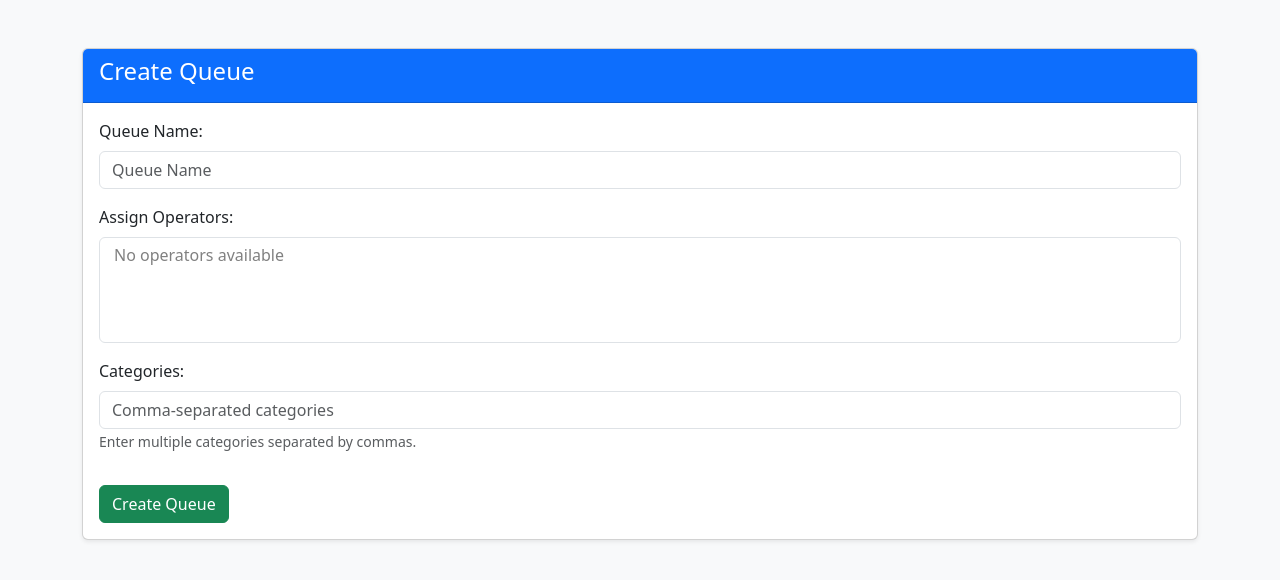
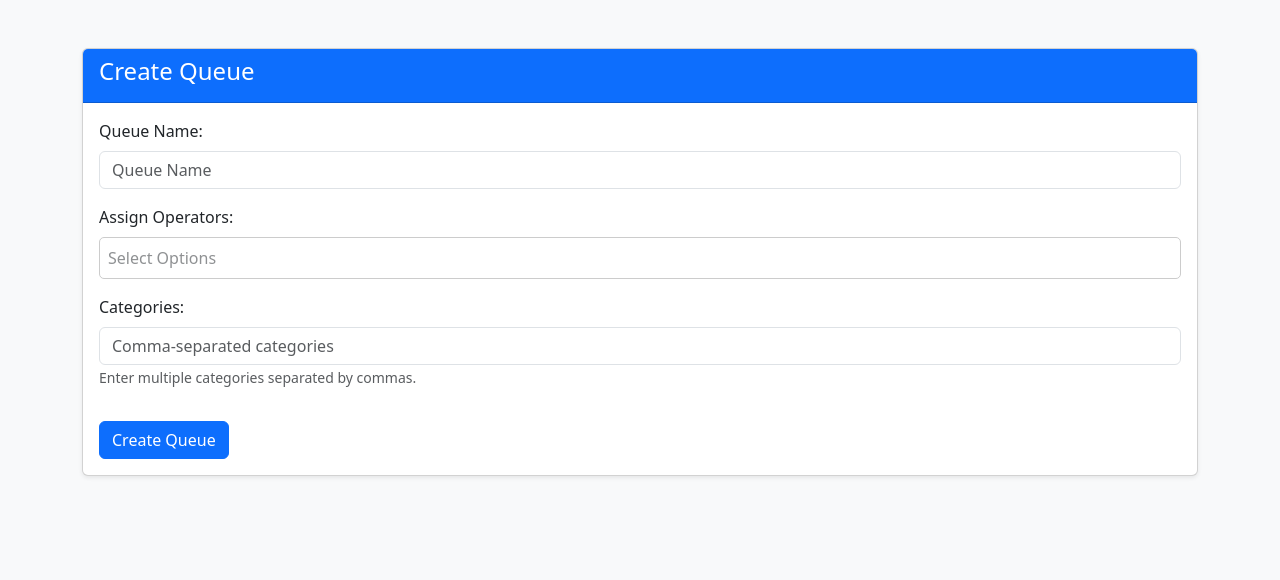
Before and after one commit to MajdAlkawaas/virtual_queue_system, a Django app: template virtual_queue_system/templates/create_queue.html in a window 1280 px wide. Shown: the top 580 px of the page. Run offline with Django 5.2, Linux system fonts and the light colour scheme; the template is opened without the code that fills it: values that come from a table or form of the project are taken from there, others are empty; parts of the project's set-up code (start-up, migrations or seed data) failed here and were passed over.

Commit message:
Modified the create_queue template to include a better multiselect input

```diff
--- a/virtual_queue_system/templates/create_queue.html
+++ b/virtual_queue_system/templates/create_queue.html
@@ -6,6 +6,89 @@
     <meta name="viewport" content="width=device-width, initial-scale=1">
     <title>Create Queue</title>
     <link href="https://cdn.jsdelivr.net/npm/bootstrap@5.3.0/dist/css/bootstrap.min.css" rel="stylesheet">
+
+    <style>
+        /* Custom Multi-Select Dropdown */
+.custom-multi-select {
+    position: relative;
+    /* width: 250px; */
+}
+
+/* Hidden default select */
+.custom-multi-select select {
+    display: none;
+}
+
+/* Styled dropdown button */
+.selected-items {
+    border: 1px solid #ccc;
+    border-radius: 5px;
+    padding: 8px;
+    min-height: 40px;
+    display: flex;
+    flex-wrap: wrap;
+    align-items: center;
+    cursor: pointer;
+    background-color: #fff;
+}
+
+/* Placeholder text */
+.selected-items .placeholder {
+    background-color: rgb(33 37 41 / 0%);
+}
+
+/* Selected item tags */
+.selected-items .selected-tag {
+    background: #007bff;
+    color: white;
+    padding: 5px 10px;
+    border-radius: 15px;
+    margin: 2px;
+    display: flex;
+    align-items: center;
+    font-size: 14px;
+}
+
+/* Remove icon */
+.selected-items .selected-tag span {
+    margin-left: 8px;
+    cursor: pointer;
+    font-weight: bold;
+}
+
+/* Custom dropdown list */
+.custom-dropdown {
+    position: absolute;
+    top: 100%;
+    left: 0;
+    width: 100%;
+    background: white;
+    border: 1px solid #ccc;
+    border-radius: 5px;
+    display: none;
+    z-index: 10;
+    max-height: 200px;
+    overflow-y: auto;
+}
+
+/* Checkbox list inside dropdown */
+.custom-dropdown label {
+    display: block;
+    padding: 8px;
+    cursor: pointer;
+}
+
+.custom-dropdown label:hover {
+    background: #f1f1f1;
+}
+
+/* Show dropdown */
+.custom-dropdown.show {
+    display: block;
+}
+
+    </style>
+
 </head>
 <body class="bg-light">
 
@@ -31,14 +114,20 @@
 
                 <!-- Operator Selection -->
                 <div class="mb-3">
-                    <label for="operators" class="form-label">Assign Operators:</label>
-                    <select name="operators" id="operators" class="form-select" multiple>
-                        {% for operator in operators %}
-                            <option value="{{ operator.id }}">{{ operator.user.username }}</option>
-                        {% empty %}
-                            <option disabled>No operators available</option>
-                        {% endfor %}
-                    </select>
+                    <div class="custom-multi-select">
+                        <label for="multiSelect" class="form-label">Assign Operators:</label>
+
+                        <select id="multiSelect" multiple>
+                            {% for value, label in form.fields.operators.choices %}
+                                <option value="{{ value }}" {% if value in form.operators.value %}selected{% endif %}>
+                                    {{ label }}
+                                </option>
+                            {% endfor %}
+                        </select>
+                        <div class="selected-items">
+                            <span class="placeholder">Select Options</span>
+                        </div>
+                    </div>
                 </div>
 
                 <!-- Category Input -->
@@ -49,12 +138,79 @@
                 </div>
 
                 <!-- Submit Button -->
-                <button type="submit" class="btn btn-success mt-3">Create Queue</button>
+                <button type="submit" class="btn btn-primary mt-3">Create Queue</button>
             </form>
         </div>
     </div>
 </div>
 
+
 <script src="https://cdn.jsdelivr.net/npm/bootstrap@5.3.0/dist/js/bootstrap.bundle.min.js"></script>
+
+<script>
+    document.addEventListener("DOMContentLoaded", function () {
+    const selectElement = document.getElementById("multiSelect");
+    const selectedItemsContainer = document.querySelector(".selected-items");
+    const placeholder = document.querySelector(".selected-items .placeholder");
+
+    // Create dropdown container dynamically
+    const dropdown = document.createElement("div");
+    dropdown.classList.add("custom-dropdown");
+    selectElement.parentNode.appendChild(dropdown);
+
+    // Populate dropdown with checkboxes
+    Array.from(selectElement.options).forEach(option => {
+        const label = document.createElement("label");
+        label.innerHTML = `<input type="checkbox" value="${option.text}"> ${option.text}`;
+        dropdown.appendChild(label);
+    });
+
+    // Show/Hide dropdown on click
+    selectedItemsContainer.addEventListener("click", function () {
+        dropdown.classList.toggle("show");
+    });
+
+    // Handle option selection
+    dropdown.addEventListener("change", function (event) {
+        if (event.target.tagName === "INPUT") {
+            updateSelectedItems();
+        }
+    });
+
+    function updateSelectedItems() {
+        const selectedCheckboxes = dropdown.querySelectorAll("input:checked");
+        selectedItemsContainer.innerHTML = ""; // Clear previous selections
+
+        if (selectedCheckboxes.length === 0) {
+            selectedItemsContainer.appendChild(placeholder);
+        } else {
+            selectedCheckboxes.forEach(checkbox => {
+                const tag = document.createElement("span");
+                tag.classList.add("selected-tag");
+                tag.textContent = checkbox.value;
+
+                // Remove item on click
+                const removeIcon = document.createElement("span");
+                removeIcon.textContent = " ×";
+                removeIcon.addEventListener("click", function () {
+                    checkbox.checked = false;
+                    updateSelectedItems();
+                });
+
+                tag.appendChild(removeIcon);
+                selectedItemsContainer.appendChild(tag);
+            });
+        }
+    }
+
+    // Hide dropdown when clicking outside
+    document.addEventListener("click", function (event) {
+        if (!selectElement.parentNode.contains(event.target)) {
+            dropdown.classList.remove("show");
+        }
+    });
+});
+
+</script>
 </body>
 </html>
```
